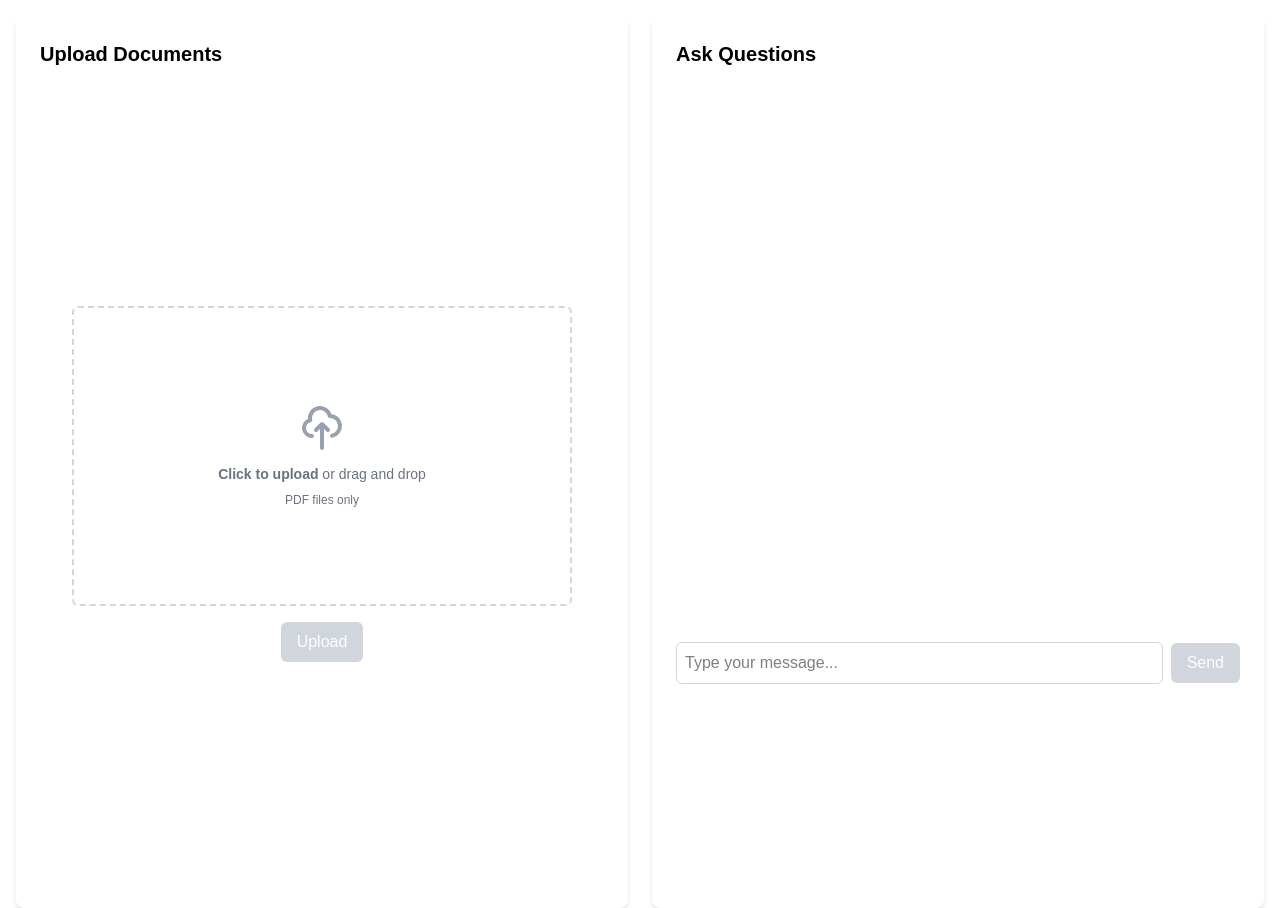
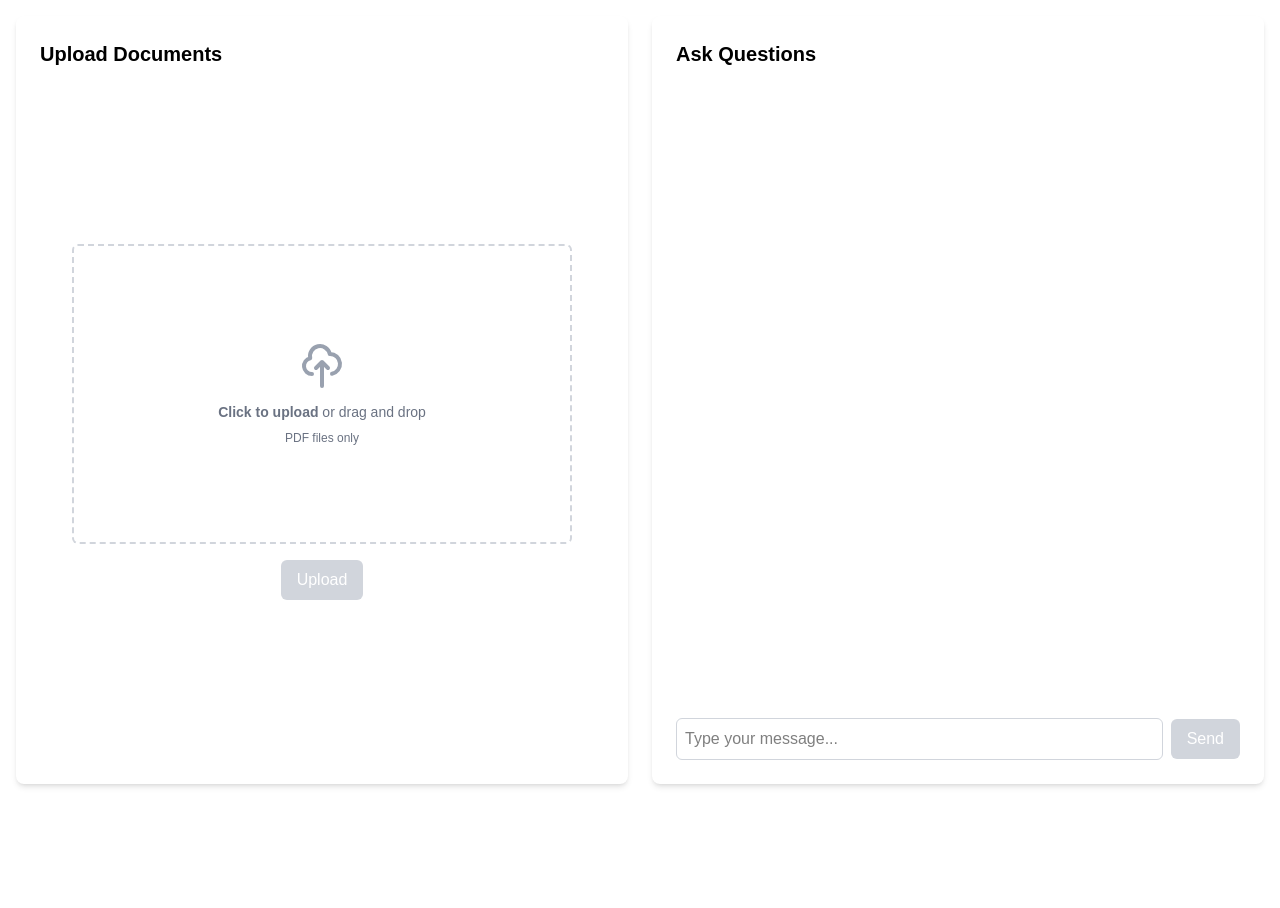
Before and after one commit to FelixManFongCheung/themison-rag-frontend, a Next.js app: page / in a window 1280 px wide. After the commit the page ends 800 px from the top, so only its background shows below. Built offline with nearby package versions, Linux system fonts and the light colour scheme.

Commit message:
updated chat styles

```diff
--- a/components/Chat/index.tsx
+++ b/components/Chat/index.tsx
@@ -72,7 +72,7 @@ export default function Chat() {
   };
 
   return (
-    <div className="flex flex-col h-[600px] max-w-full">
+    <div className="flex flex-1 flex-col max-w-full">
       <div className="flex-1 overflow-y-auto mb-4 space-y-4">
         {chatHistory.length === 0 ? (
           <div className="text-center text-gray-500 my-8">
--- a/components/Upload/index.tsx
+++ b/components/Upload/index.tsx
@@ -102,7 +102,7 @@ export default function Upload() {
   };
 
   return (
-    <div className="flex flex-col items-center justify-center h-screen">
+    <div className="flex flex-1 flex-col items-center justify-center">
       <form className="flex flex-col items-center justify-center" onSubmit={handleSubmit}>
         <div
           className={`w-[500px] h-[300px] border-2 border-dashed rounded-md p-4 flex flex-col items-center justify-center cursor-pointer transition-colors
--- a/src/app/ClientWrapper.tsx
+++ b/src/app/ClientWrapper.tsx
@@ -32,15 +32,15 @@ export default function ClientWrapper() {
       addChatMessage,
     }}>
       <div className="container mx-auto p-4 h-[100vh]">
-        <div className="grid grid-cols-1 md:grid-cols-2 gap-6">
+        <div className="grid grid-cols-1 md:grid-cols-2 gap-6 h-full">
           {/* Upload section */}
-          <div className="bg-white p-6 rounded-lg shadow-md">
+          <div className="bg-white p-6 rounded-lg shadow-md flex flex-col">
             <h2 className="text-xl font-semibold mb-4">Upload Documents</h2>
             <Upload />
           </div>
 
           {/* Chat section */}
-          <div className="bg-white p-6 rounded-lg shadow-md">
+          <div className="bg-white p-6 rounded-lg shadow-md flex flex-col">
             <h2 className="text-xl font-semibold mb-4">Ask Questions</h2>
             <Chat />
           </div>
```
